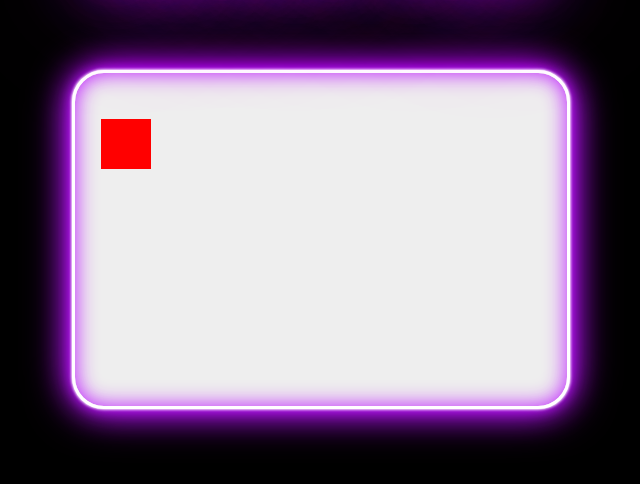
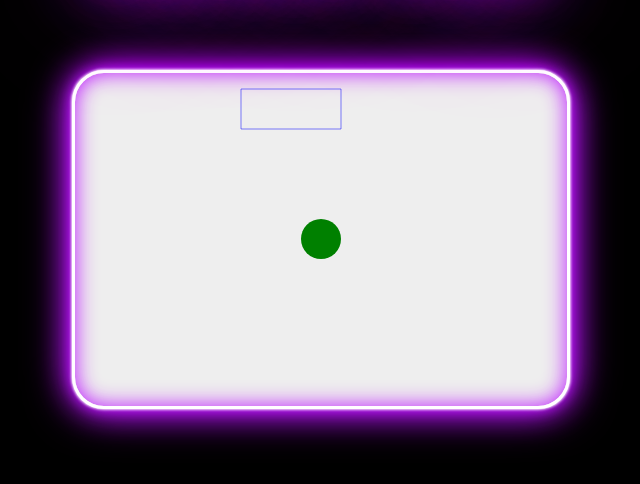
Before and after one commit to lougoncharenko/breakout_game, a plain HTML site: page index.html in a window 1280 px wide. Shown: the part 148-632 px from the top of the page, without its empty margins (319-959 px from the left). Drawn offline with Linux system fonts and the light colour scheme.

Commit message:
added shapes on my canvas

```diff
--- a/app.js
+++ b/app.js
@@ -1,8 +1,16 @@
 const canvas = document.getElementById("myCanvas");
 const ctx = canvas.getContext("2d");
 
+// The ball
 ctx.beginPath();
-ctx.rect(20, 40, 50, 50);
-ctx.fillStyle = "#FF0000";
+ctx.arc(240, 160, 20, 0, Math.PI*2, false);
+ctx.fillStyle = "green";
 ctx.fill();
 ctx.closePath();
+
+// the rectangles on the screen
+ctx.beginPath();
+ctx.rect(160, 10, 100, 40);
+ctx.strokeStyle = "rgba(0, 0, 255, 0.5)";
+ctx.stroke();
+ctx.closePath();
--- a/index.html
+++ b/index.html
@@ -2,7 +2,7 @@
 <html lang="en-US">
   <head>
     <meta charset="utf-8" />
-    <title>Gamedev Canvas Workshop</title>
+    <title>BREAKOUT GAME</title>
     <link rel="stylesheet" href="style.css">
   </head>
   <body>
```
